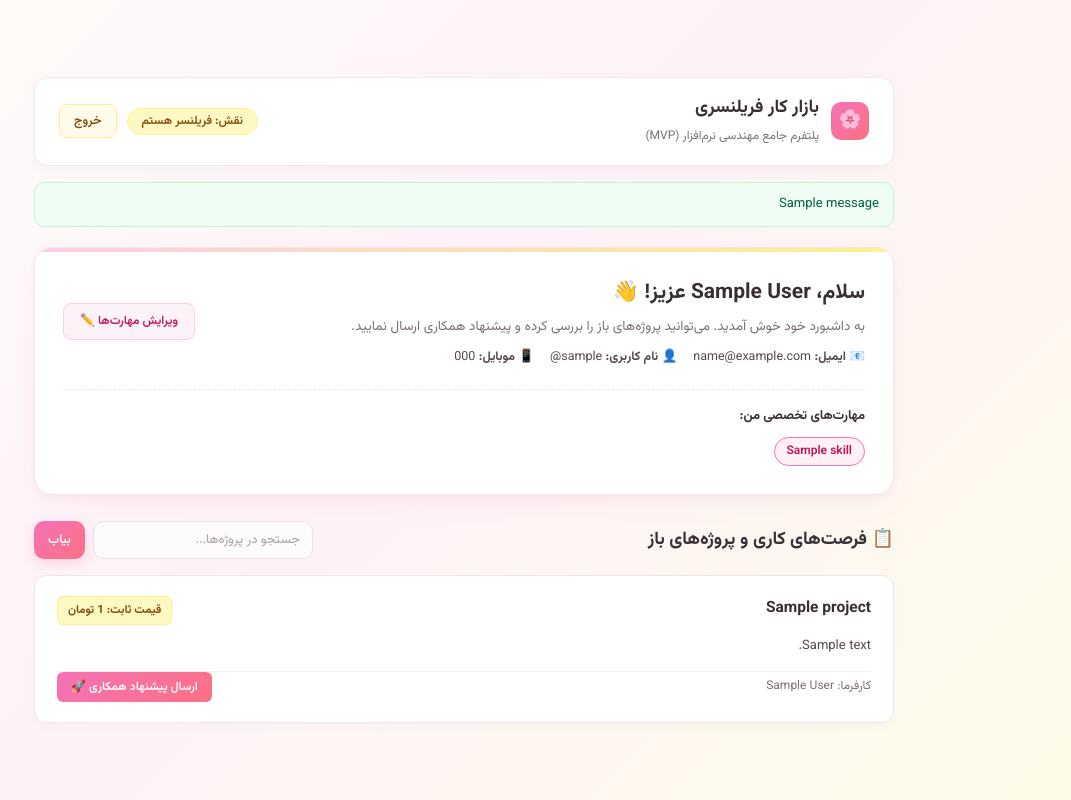
After one commit to mhbmj/Freelance-Marketspace, a Django app: page /dashboard/ in a window 1280 px wide. The commit adds this page. Shown: the whole page, without its empty margins (176-1247 px from the left). Run offline with Django 5.2, Linux system fonts and the light colour scheme; a user stored in the database is signed in; tables that the repository leaves empty hold one stand-in row (values such as "Sample post"); one stand-in notice (Sample message) is shown.

Commit message:
feat(onboarding): implement multi-step category selection, skill tags with live search and freelancer dashboard

```diff
--- a/accounts/urls.py
+++ b/accounts/urls.py
@@ -6,6 +6,9 @@ urlpatterns = [
     path('login/', views.login_view, name='login'),
     path('signup/', views.signup_view, name='signup'),
     path('select-role/', views.select_role_view, name='select_role'),
+    path('onboarding/categories/', views.onboarding_categories_view, name='onboarding_categories'),
+    path('onboarding/skills/', views.onboarding_skills_view, name='onboarding_skills'),
+    path('dashboard/', views.dashboard_view, name='dashboard'),
     path('forgot-password/', views.forgot_password_view, name='forgot_password'),
     path('password-reset/done/', views.password_reset_done_view, name='password_reset_done'),
     path('password-reset/<uidb64>/<token>/', views.reset_password_confirm_view, name='reset_password'),
--- a/accounts/views.py
+++ b/accounts/views.py
@@ -9,7 +9,7 @@ from django.urls import reverse
 from django.contrib import messages
 from django.conf import settings
 
-from .models import User
+from .models import User, Category, Skill, UserSkill, Project
 from .forms import LoginForm, SignupForm, ForgotPasswordForm, ResetPasswordForm, RoleSelectionForm
 from .rate_limit import (
     is_login_rate_limited,
@@ -40,9 +40,9 @@ def login_view(request):
             reset_login_attempts(email)  # ریست شمارنده در ورود موفق
             login(request, user)  # حفظ وضعیت سشن کاربر
             messages.success(request, f'خوش آمدید، {user.full_name}!')
-            if not user.username:
+            if not user.username or not user.role:
                 return redirect('select_role')
-            return redirect('welcome')
+            return redirect('dashboard')
         else:
             # فقط در صورتی که کاربر در سیستم وجود داشته باشد و رمز اشتباه زده شود (کنترل Rate Limit فقط برای پسورد)
             if email and User.objects.filter(email=email).exists():
@@ -61,7 +61,7 @@ def login_view(request):
 def signup_view(request):
     """صفحه ثبت‌نام و هدایت به تکمیل نام کاربری و نقش فریلنسر/کارفرما"""
     if request.user.is_authenticated:
-        return redirect('welcome')
+        return redirect('dashboard')
 
     if request.method == 'POST':
         form = SignupForm(request.POST)
@@ -85,8 +85,12 @@ def select_role_view(request):
             user.username = form.cleaned_data['username']
             user.role = form.cleaned_data['role']
             user.save()
-            messages.success(request, 'حساب کاربری شما با موفقیت تکمیل شد!')
-            return redirect('welcome')
+            if user.role == 'FREELANCER':
+                messages.success(request, 'لطفاً حوزه‌های فعالیت و تخصص‌های خود را مشخص نمایید.')
+                return redirect('onboarding_categories')
+            else:
+                messages.success(request, 'حساب کارفرما فعال گردید! به داشبورد خوش آمدید.')
+                return redirect('dashboard')
     else:
         form = RoleSelectionForm(user=user, initial={
             'username': user.username or '',
@@ -94,6 +98,82 @@ def select_role_view(request):
         })
 
     return render(request, 'accounts/select_role.html', {'form': form, 'user': user})
+
+
+@login_required
+def onboarding_categories_view(request):
+    """مرحله ۱ از ۲: انتخاب حوزه‌های فعالیت فریلنسر (Multi-select)"""
+    categories = Category.objects.all().order_by('id')
+    if request.method == 'POST':
+        selected_ids = request.POST.getlist('categories')
+        if not selected_ids:
+            messages.error(request, 'لطفاً حداقل یک حوزه فعالیت را انتخاب نمایید.')
+        else:
+            request.session['selected_categories'] = selected_ids
+            return redirect('onboarding_skills')
+
+    selected_ids = request.session.get('selected_categories', [])
+    return render(request, 'accounts/onboarding_categories.html', {
+        'categories': categories,
+        'selected_ids': [int(x) for x in selected_ids if str(x).isdigit()]
+    })
+
+
+@login_required
+def onboarding_skills_view(request):
+    """مرحله ۲ از ۲: انتخاب مهارت‌های تخصصی با باکس جستجوی زنده"""
+    skills = Skill.objects.all().order_by('name')
+    user = request.user
+
+    if request.method == 'POST':
+        selected_skill_ids = request.POST.getlist('skills')
+        if not selected_skill_ids:
+            messages.error(request, 'لطفاً حداقل یک مهارت را انتخاب کنید.')
+        else:
+            # ذخیره در دیتابیس در جدول user_skills
+            UserSkill.objects.filter(user=user).delete()
+            for s_id in selected_skill_ids:
+                try:
+                    skill_obj = Skill.objects.get(id=s_id)
+                    UserSkill.objects.create(user=user, skill=skill_obj, years_of_experience=1)
+                except Skill.DoesNotExist:
+                    pass
+
+            messages.success(request, 'مهارت‌های شما با موفقیت ثبت شد و حساب کاربری تکمیل گردید!')
+            return redirect('dashboard')
+
+    user_skills_ids = list(UserSkill.objects.filter(user=user).values_list('skill_id', flat=True))
+    return render(request, 'accounts/onboarding_skills.html', {
+        'skills': skills,
+        'user_skills_ids': user_skills_ids
+    })
+
+
+@login_required
+def dashboard_view(request):
+    """داشبورد اصلی پلتفرم فریلنسری با نمایش پروژه‌ها و مهارت‌های کاربر"""
+    user = request.user
+    user_skills = UserSkill.objects.filter(user=user).select_related('skill')
+
+    projects = Project.objects.filter(status='OPEN').order_by('-created_at')
+
+    # جستجوی زنده در پروژه‌ها
+    query = request.GET.get('q', '').strip()
+    if query:
+        projects = projects.filter(title__icontains=query)
+
+    return render(request, 'accounts/dashboard.html', {
+        'user': user,
+        'user_skills': user_skills,
+        'projects': projects,
+        'query': query,
+    })
+
+
+@login_required
+def welcome_view(request):
+    """ریدایرکت به داشبورد اصلی"""
+    return redirect('dashboard')
 
 
 def forgot_password_view(request):
--- a/static/css/style.css
+++ b/static/css/style.css
@@ -63,8 +63,13 @@ body {
 /* Wrapper */
 .auth-wrapper {
     width: 100%;
-    max-width: 440px;
+    max-width: 480px;
     margin: auto;
+}
+
+.auth-wrapper.wide,
+.auth-wrapper:has(.dashboard-container) {
+    max-width: 880px;
 }
 
 /* Minimal Card */
--- /dev/null
+++ b/templates/accounts/dashboard.html
@@ -0,0 +1,304 @@
+{% extends 'base.html' %}
+
+{% block title %}داشبورد فریلنسری | سامانه بازار کار فریلنسری{% endblock %}
+
+{% block content %}
+<div class="dashboard-container" style="width: 100%; max-width: 860px; margin: auto;">
+
+    <!-- نوار ناوبری بالای داشبورد -->
+    <header class="dashboard-header">
+        <div style="display: flex; align-items: center; gap: 12px;">
+            <div class="logo-box">🌸</div>
+            <div>
+                <h1 style="font-size: 18px; font-weight: 800; color: var(--text-main); margin: 0;">بازار کار فریلنسری</h1>
+                <span style="font-size: 12px; color: var(--text-muted);">پلتفرم جامع مهندسی نرم‌افزار (MVP)</span>
+            </div>
+        </div>
+
+        <div style="display: flex; align-items: center; gap: 10px;">
+            <span class="user-badge-tag" style="margin: 0;">
+                نقش: {{ user.get_role_display|default:"فریلنسر" }}
+            </span>
+            <form method="post" action="{% url 'logout' %}" style="display: inline;">
+                {% csrf_token %}
+                <button type="submit" class="btn-logout" title="خروج از حساب">
+                    خروج
+                </button>
+            </form>
+        </div>
+    </header>
+
+    <!-- پیام‌های سامانه -->
+    {% if messages %}
+        {% for message in messages %}
+            <div class="alert alert-success" style="margin-top: 16px;">
+                <span>{{ message }}</span>
+            </div>
+        {% endfor %}
+    {% endif %}
+
+    <!-- بنر خوش‌آمدگویی کاربر -->
+    <section class="profile-banner-card">
+        <div style="display: flex; justify-content: space-between; align-items: center; flex-wrap: wrap; gap: 16px;">
+            <div>
+                <h2 style="font-size: 21px; font-weight: 700; color: var(--text-main); margin-bottom: 6px;">
+                    سلام، {{ user.full_name }} عزیز! 👋
+                </h2>
+                <p style="font-size: 13.5px; color: var(--text-muted); line-height: 1.6;">
+                    به داشبورد خود خوش آمدید. می‌توانید پروژه‌های باز را بررسی کرده و پیشنهاد همکاری ارسال نمایید.
+                </p>
+                <div style="display: flex; gap: 16px; margin-top: 10px; font-size: 12.5px; color: #554951;">
+                    <span>📧 <strong>ایمیل:</strong> {{ user.email }}</span>
+                    {% if user.username %}
+                        <span>👤 <strong>نام کاربری:</strong> <span dir="ltr">@{{ user.username }}</span></span>
+                    {% endif %}
+                    {% if user.phone_number %}
+                        <span>📱 <strong>موبایل:</strong> {{ user.phone_number }}</span>
+                    {% endif %}
+                </div>
+            </div>
+
+            <div>
+                <a href="{% url 'onboarding_skills' %}" class="btn-edit-skills">
+                    ویرایش مهارت‌ها ✏️
+                </a>
+            </div>
+        </div>
+
+        <!-- مهارت‌های من -->
+        <div style="margin-top: 22px; padding-top: 16px; border-top: 1px dashed var(--border-card);">
+            <div style="font-size: 13px; font-weight: 700; color: var(--text-main); margin-bottom: 10px;">
+                مهارت‌های تخصصی من:
+            </div>
+            <div style="display: flex; flex-wrap: wrap; gap: 8px;">
+                {% if user_skills %}
+                    {% for us in user_skills %}
+                        <span class="user-skill-pill">
+                            {{ us.skill.name }}
+                        </span>
+                    {% endfor %}
+                {% else %}
+                    <span style="font-size: 12px; color: var(--text-muted);">
+                        هنوز مهارتی ثبت نشده است. <a href="{% url 'onboarding_skills' %}" class="link-pink">افزودن مهارت‌ها</a>
+                    </span>
+                {% endif %}
+            </div>
+        </div>
+    </section>
+
+    <!-- بخش پروژه‌های باز و مرتبط -->
+    <section style="margin-top: 26px;">
+        <div style="display: flex; justify-content: space-between; align-items: center; margin-bottom: 16px; flex-wrap: wrap; gap: 10px;">
+            <h3 style="font-size: 18px; font-weight: 700; color: var(--text-main);">
+                📋 فرصت‌های کاری و پروژه‌های باز
+            </h3>
+
+            <!-- سرچ در پروژه‌ها -->
+            <form method="get" action="{% url 'dashboard' %}" style="display: flex; gap: 8px;">
+                <input type="text" name="q" value="{{ query }}" placeholder="جستجو در پروژه‌ها..." class="form-input" style="width: 220px; padding: 8px 12px; font-size: 12.5px;">
+                <button type="submit" class="btn-pink" style="width: auto; padding: 8px 14px; font-size: 12.5px;">
+                    بیاب
+                </button>
+            </form>
+        </div>
+
+        <div class="projects-grid">
+            {% if projects %}
+                {% for proj in projects %}
+                    <div class="project-card">
+                        <div style="display: flex; justify-content: space-between; align-items: flex-start; margin-bottom: 10px;">
+                            <h4 class="project-title">{{ proj.title }}</h4>
+                            <span class="badge-pricing">
+                                {% if proj.pricing_type == 'FIXED_PRICE' %}
+                                    قیمت ثابت: {{ proj.budget|floatformat:0 }} تومان
+                                {% else %}
+                                    ساعتی: {{ proj.budget|floatformat:0 }} ت/ساعت
+                                {% endif %}
+                            </span>
+                        </div>
+
+                        <p class="project-desc">
+                            {{ proj.description|truncatewords:28 }}
+                        </p>
+
+                        <div style="display: flex; justify-content: space-between; align-items: center; margin-top: 14px; pt: 10px; border-top: 1px solid #f7eff3; font-size: 12px; color: var(--text-muted);">
+                            <span>کارفرما: {{ proj.employer.full_name }}</span>
+                            <button class="btn-bid" onclick="alert('قابلیت ارسال پیشنهاد در فاز بعدی فعال خواهد شد!')">
+                                ارسال پیشنهاد همکاری 🚀
+                            </button>
+                        </div>
+                    </div>
+                {% endfor %}
+            {% else %}
+                <div class="empty-projects-box">
+                    <p>هیچ پروژه بازی در این لحظه یافت نشد.</p>
+                </div>
+            {% endif %}
+        </div>
+    </section>
+
+</div>
+
+<style>
+.dashboard-header {
+    background: #ffffff;
+    border-radius: 14px;
+    padding: 16px 24px;
+    display: flex;
+    justify-content: space-between;
+    align-items: center;
+    border: 1px solid var(--border-card);
+    box-shadow: 0 4px 16px rgba(0, 0, 0, 0.03);
+}
+
+.logo-box {
+    width: 38px;
+    height: 38px;
+    border-radius: 10px;
+    background: var(--button-gradient);
+    display: flex;
+    align-items: center;
+    justify-content: center;
+    font-size: 18px;
+}
+
+.btn-logout {
+    background: var(--pastel-yellow-soft);
+    border: 1px solid var(--pastel-yellow-border);
+    color: #854d0e;
+    padding: 6px 14px;
+    border-radius: 8px;
+    font-size: 12.5px;
+    font-weight: 600;
+    cursor: pointer;
+    transition: all 0.2s ease;
+}
+
+.btn-logout:hover {
+    background: #fee2e2;
+    border-color: #fca5a5;
+    color: #991b1b;
+}
+
+.profile-banner-card {
+    background: #ffffff;
+    border-radius: var(--radius-card);
+    padding: 28px;
+    margin-top: 20px;
+    border: 1px solid var(--border-card);
+    box-shadow: var(--shadow-minimal);
+    position: relative;
+    overflow: hidden;
+}
+
+.profile-banner-card::before {
+    content: '';
+    position: absolute;
+    top: 0;
+    left: 0;
+    right: 0;
+    height: 4px;
+    background: var(--top-accent);
+}
+
+.btn-edit-skills {
+    display: inline-block;
+    padding: 8px 16px;
+    border-radius: 8px;
+    background: #fdf2f8;
+    border: 1px solid #fbcfe8;
+    color: #be185d;
+    font-size: 12px;
+    font-weight: 600;
+    text-decoration: none;
+    transition: all 0.2s ease;
+}
+
+.btn-edit-skills:hover {
+    background: #fce7f3;
+    transform: translateY(-1px);
+}
+
+.user-skill-pill {
+    padding: 4px 12px;
+    border-radius: 16px;
+    background: #fff0f6;
+    border: 1px solid #f472b6;
+    color: #be185d;
+    font-size: 12px;
+    font-weight: 600;
+}
+
+.projects-grid {
+    display: flex;
+    flex-direction: column;
+    gap: 14px;
+}
+
+.project-card {
+    background: #ffffff;
+    border-radius: 12px;
+    padding: 20px 22px;
+    border: 1px solid #f1e4ea;
+    box-shadow: 0 4px 12px rgba(0, 0, 0, 0.02);
+    transition: all 0.2s ease;
+}
+
+.project-card:hover {
+    border-color: #fbcfe8;
+    box-shadow: 0 6px 18px rgba(244, 114, 182, 0.12);
+    transform: translateY(-2px);
+}
+
+.project-title {
+    font-size: 15.5px;
+    font-weight: 700;
+    color: var(--text-main);
+}
+
+.badge-pricing {
+    padding: 4px 10px;
+    background: var(--pastel-yellow-light);
+    border: 1px solid var(--pastel-yellow-border);
+    color: #854d0e;
+    font-size: 11.5px;
+    font-weight: 700;
+    border-radius: 6px;
+    white-space: nowrap;
+}
+
+.project-desc {
+    font-size: 13px;
+    color: #554951;
+    line-height: 1.7;
+    margin-top: 4px;
+}
+
+.btn-bid {
+    background: var(--button-gradient);
+    color: #ffffff;
+    border: none;
+    padding: 6px 14px;
+    border-radius: 6px;
+    font-size: 12px;
+    font-weight: 600;
+    cursor: pointer;
+    transition: all 0.15s ease;
+}
+
+.btn-bid:hover {
+    opacity: 0.92;
+    transform: translateY(-1px);
+}
+
+.empty-projects-box {
+    background: #ffffff;
+    border-radius: 12px;
+    padding: 36px;
+    text-align: center;
+    border: 1px dashed var(--border-card);
+    font-size: 13px;
+    color: var(--text-muted);
+}
+</style>
+{% endblock %}
```
Also changed, not shown: accounts/tests.py (+34 -0 lines), templates/accounts/onboarding_categories.html (added, +160 -0 lines), templates/accounts/onboarding_skills.html (added, +130 -0 lines).
